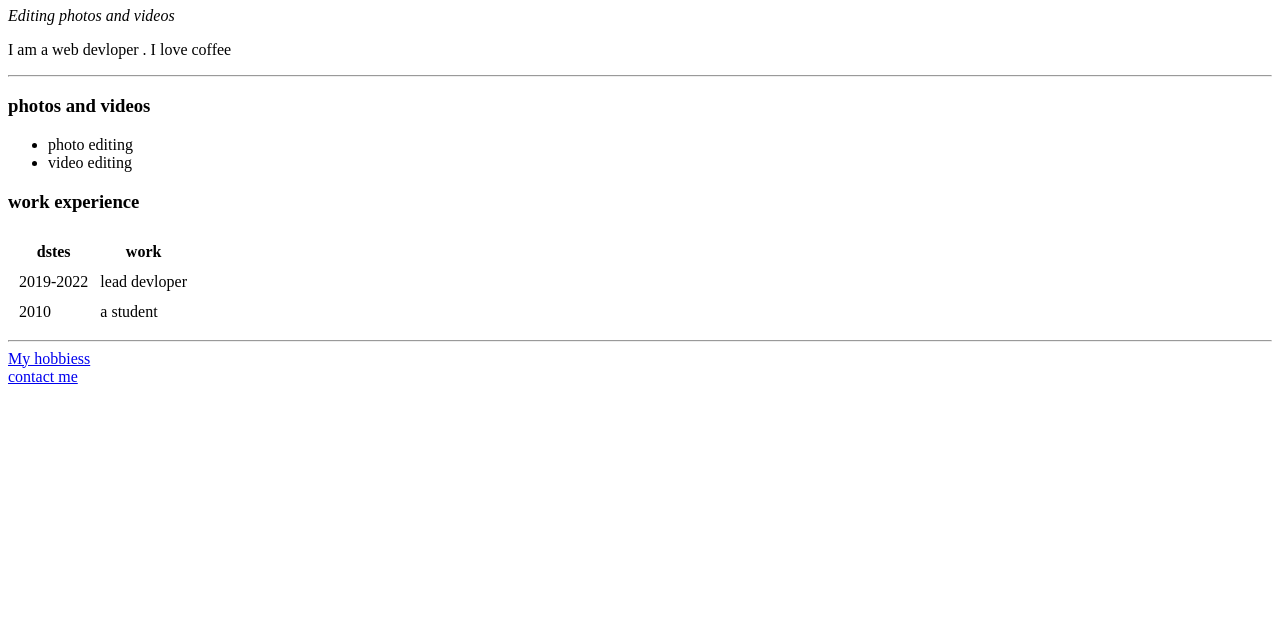
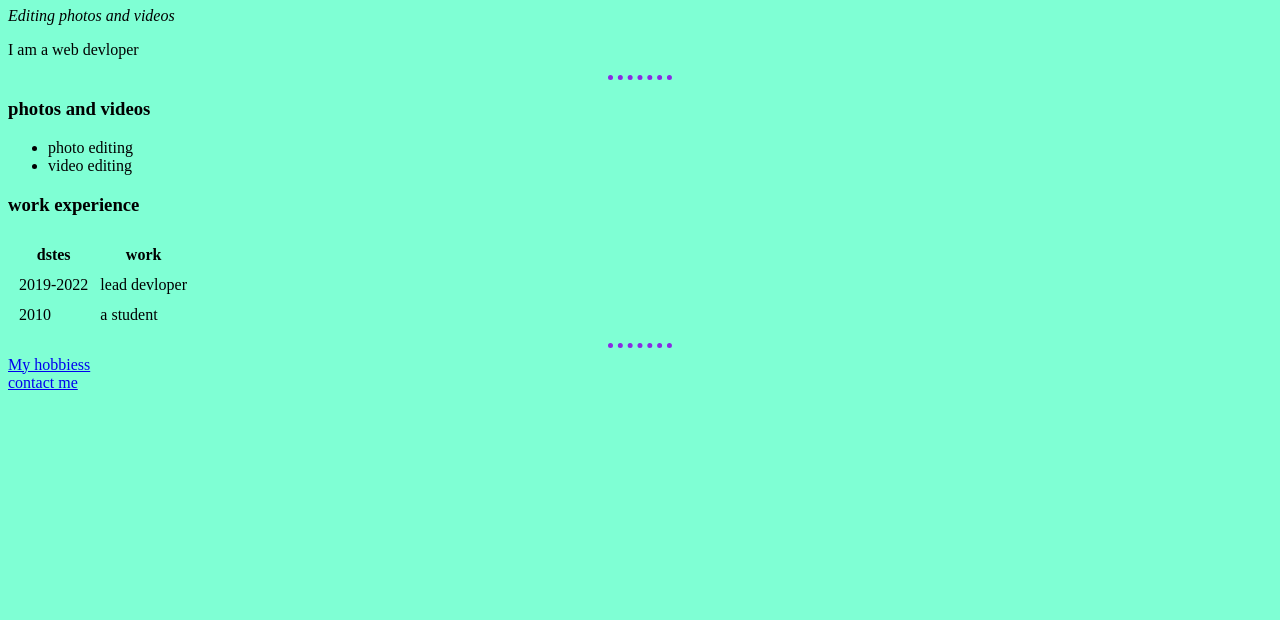
Before and after one commit to jayanth1208/jn, a plain HTML site: page index.html in a window 1280 px wide. Shown: the part 180-800 px from the top of the page. Drawn offline with Linux system fonts and the light colour scheme.

Commit message:
Add files via upload

```diff
--- a/index.html
+++ b/index.html
@@ -2,12 +2,13 @@
 <head>
     <meta charset="UTF-8">
     <title>Jayanth's personal site</title>
+    <link rel="stylesheet" href="css/style.css">
 </head>
 <body>
     <img height="25%" width="10%" src="DSC_0524-modified.png" size="25%" alt="Jayanth's image " >
     <h1> <a href="https://www.instagram.com/jayanth_soldier/">JAYANTH M N</a> </h1>
     <P><em>Editing photos and videos</em></P>
-    <p>I am a web devloper . I love coffee</p>
+    <p>I am a web devloper </p>
     <hr>
     <h3>photos and videos</h3>
     <ul>
```
